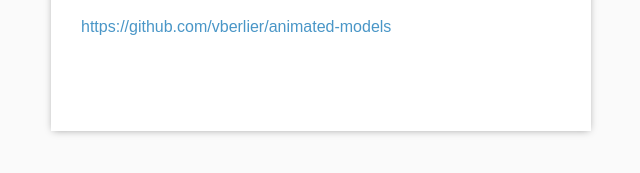
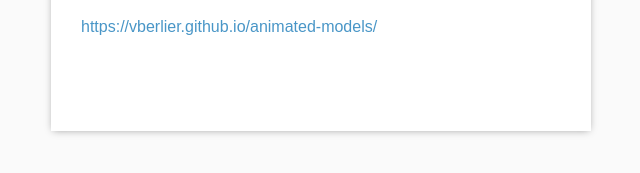
Before and after one commit to fizzy81/animated-models, a plain HTML site: page index.html in a window 1280 px wide. Shown: the part 429-602 px from the top of the page, 319-959 px from the left. Drawn offline with Linux system fonts and the light colour scheme.

Commit message:
Update index.html

```diff
--- a/index.html
+++ b/index.html
@@ -4,7 +4,7 @@
   <meta charset="UTF-8">
   <meta name="viewport" content="width=device-width, initial-scale=1.0">
   <meta http-equiv="X-UA-Compatible" content="ie=edge">
-  <meta http-equiv="refresh" content="5; URL=https://github.com/vberlier/animated-models">
+  <meta http-equiv="refresh" content="5; URL=https://vberlier.github.io/animated-models/">
   <title>Redirecting...</title>
   <style>
     body {
@@ -92,7 +92,7 @@
       The URL of the model animator has changed. You should be redirected in a few seconds. You can also click on the new link manually.
     </p>
     <p>
-      <a href="https://github.com/vberlier/animated-models">https://github.com/vberlier/animated-models</a>
+      <a href="https://vberlier.github.io/animated-models/">https://vberlier.github.io/animated-models/</a>
     </p>
   </main>
 </body>
```
